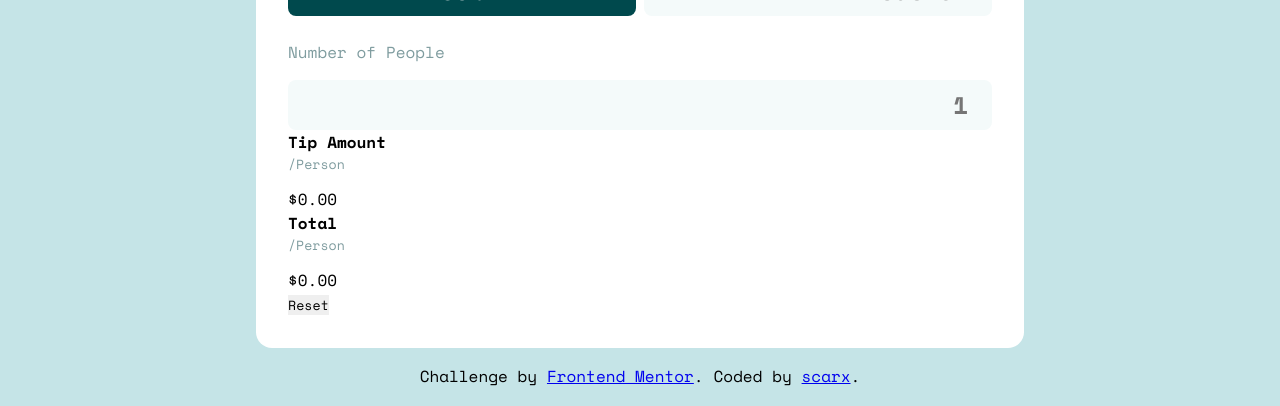
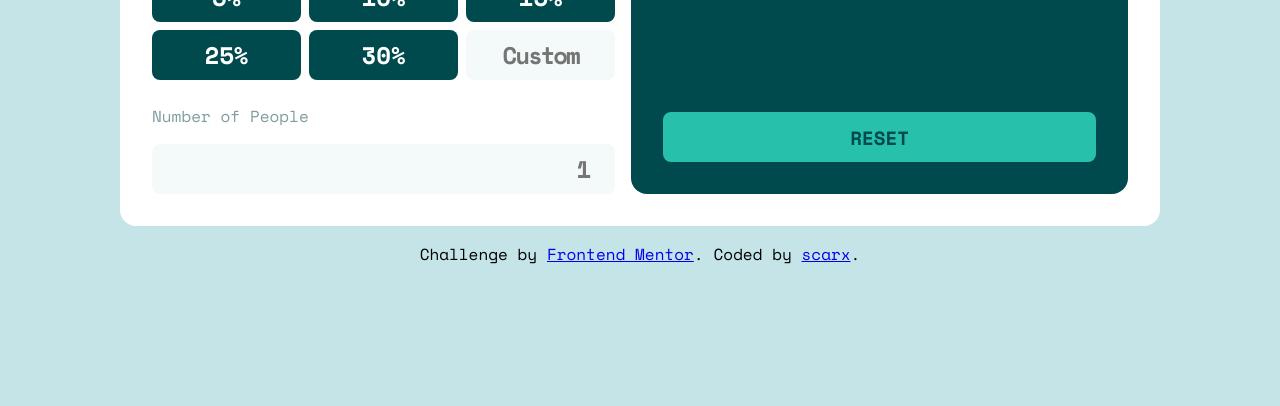
Before and after one commit to scarx2001/hello-websites, a plain HTML site: page index.html in a window 1280 px wide. Shown: the part 394-800 px from the top of the page. Drawn offline with nearby package versions, Linux system fonts and the light colour scheme.

Commit message:
right side of calc

```diff
--- a/style.css
+++ b/style.css
@@ -93,3 +93,94 @@ input::-webkit-inner-spin-button {
   transition: all 300ms ease-in-out;
   cursor: pointer;
 }
+.unselected:hover {
+  background: hsl(172, 67%, 75%);
+  color: hsl(183, 100%, 15%);
+}
+.tip:active {
+  transform: scale(0.9);
+}
+
+.tip-amount,
+.total {
+  display: flex;
+  justify-content: space-between;
+  align-items: center;
+}
+.selected {
+  background-color: hsl(172, 67%, 45%);
+  color: hsl(183, 100%, 15%);
+}
+
+.top_calc {
+  color: hsl(0, 0%, 100%);
+}
+.value {
+  color: hsl(172, 67%, 45%);
+  font-size: 2em;
+  font-weight: 700;
+}
+.custom {
+  letter-spacing: -2px;
+  font-size: 1.5em;
+  font-weight: 700;
+  color: hsl(183, 100%, 15%);
+  text-align: center;
+}
+
+.result {
+  margin-top: 1rem;
+  padding: 2em;
+  background: hsl(183, 100%, 15%);
+  border-radius: 1em;
+  display: flex;
+  flex-direction: column;
+  gap: 0.5em;
+}
+
+.reset {
+  width: 100%;
+  height: 50px;
+  font-size: 1.2em;
+  text-align: center;
+  text-transform: uppercase;
+  font-weight: 700;
+  background-color: hsl(172, 67%, 45%);
+  color: hsl(183, 100%, 15%);
+  border-radius: 1vh;
+  margin-top: auto;
+  transition: background 300ms ease-in-out, transform 200ms ease-in-out;
+  cursor: pointer;
+}
+.reset:hover {
+  background: hsl(172, 67%, 75%);
+}
+.reset:active {
+  transform: scale(0.95);
+}
+
+@media (max-width: 990px) {
+  header {
+    margin-top: 2em;
+  }
+  header img {
+    transform: scale(1.2);
+  }
+}
+
+@media (min-width: 990px) {
+  header {
+    margin: 0;
+  }
+  .calculator {
+    display: flex;
+    gap: 1em;
+  }
+  .calculator > * {
+    width: 100%;
+  }
+}
+.tips {
+  grid-template-columns: repeat(3, 1fr);
+  grid-template-rows: repeat(2, 1fr);
+}
```
